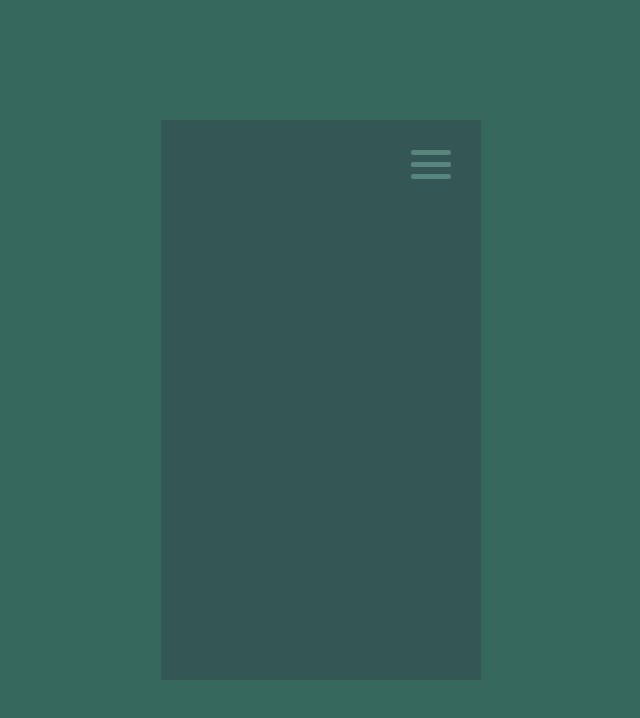
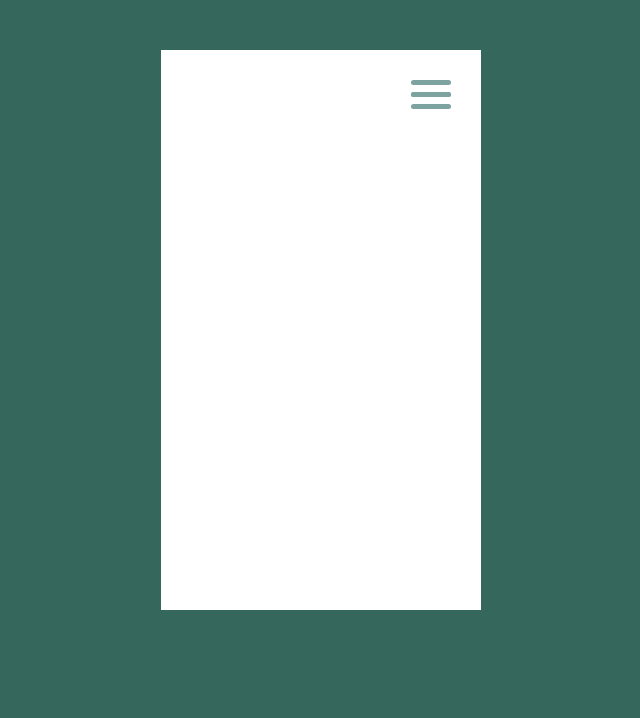
Before and after one commit to yrauvtovich/mobile-menu, a plain HTML site: page src/index.html in a window 1280 px wide. Shown: the whole page, without its empty margins (319-959 px from the left). Drawn offline with nearby package versions, Linux system fonts and the light colour scheme.

Commit message:
Update code 16/10/2020

```diff
--- a/src/style.scss
+++ b/src/style.scss
@@ -11,18 +11,27 @@ body {
   display: flex;
   justify-content: center;
   align-items: center;
-  height: 100vh;
+  position: absolute;
+  width: 320px;
+  height: 560px;
+  top:50px;
+  left:50%;
+  background-color: #ffff;
+  margin-left:-160px;
+}
+
+.triggered {
+  opacity: 0.8;
+  background-color: #324851;
 }
 
 .mobile-menu {
   align-items: center;
   align-content: space-between;
   flex-direction: column;
-  position: fixed;
-  opacity: 0.5;
-  background-color: #324851;
-  width: 320px;
-  height: 560px;
+
+  width: 100%;
+  height: 100%;
 }
 
 .nav {
```
Also changed, not shown: src/style.css, 1 other file.
